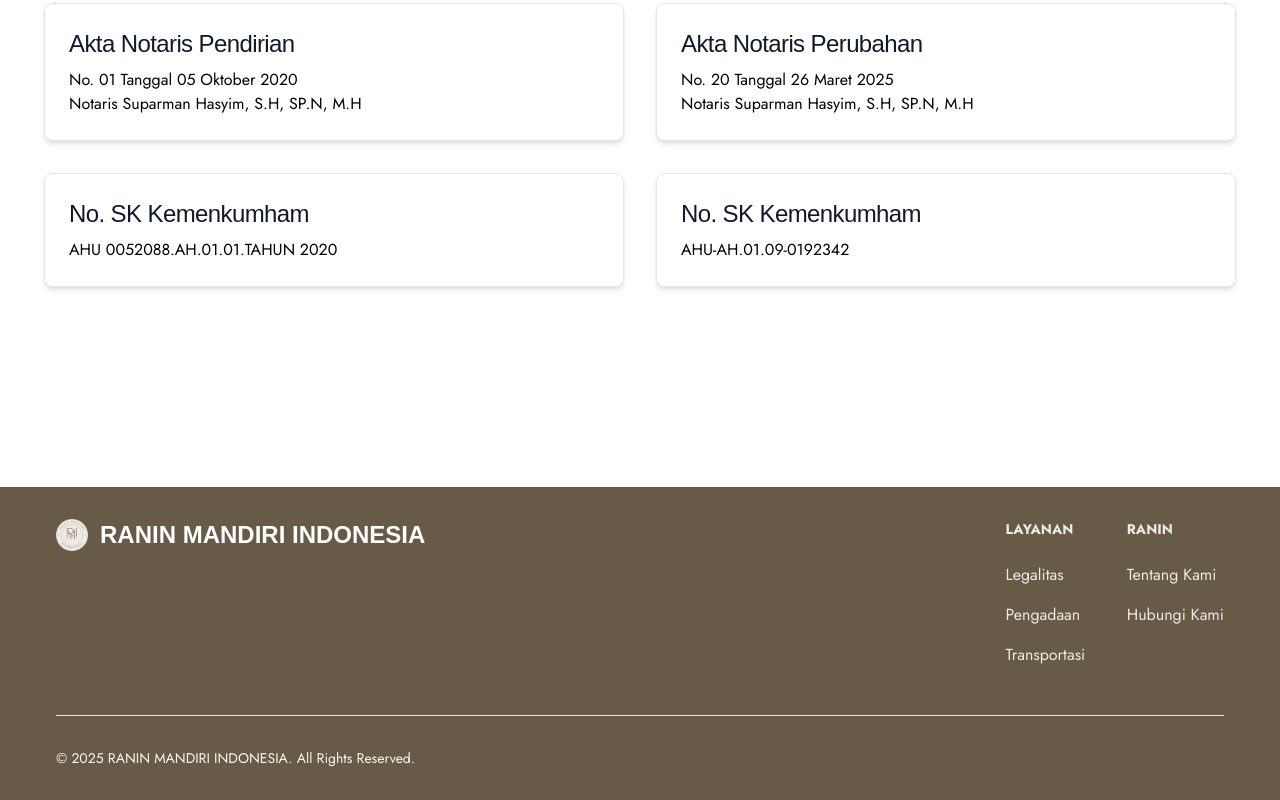
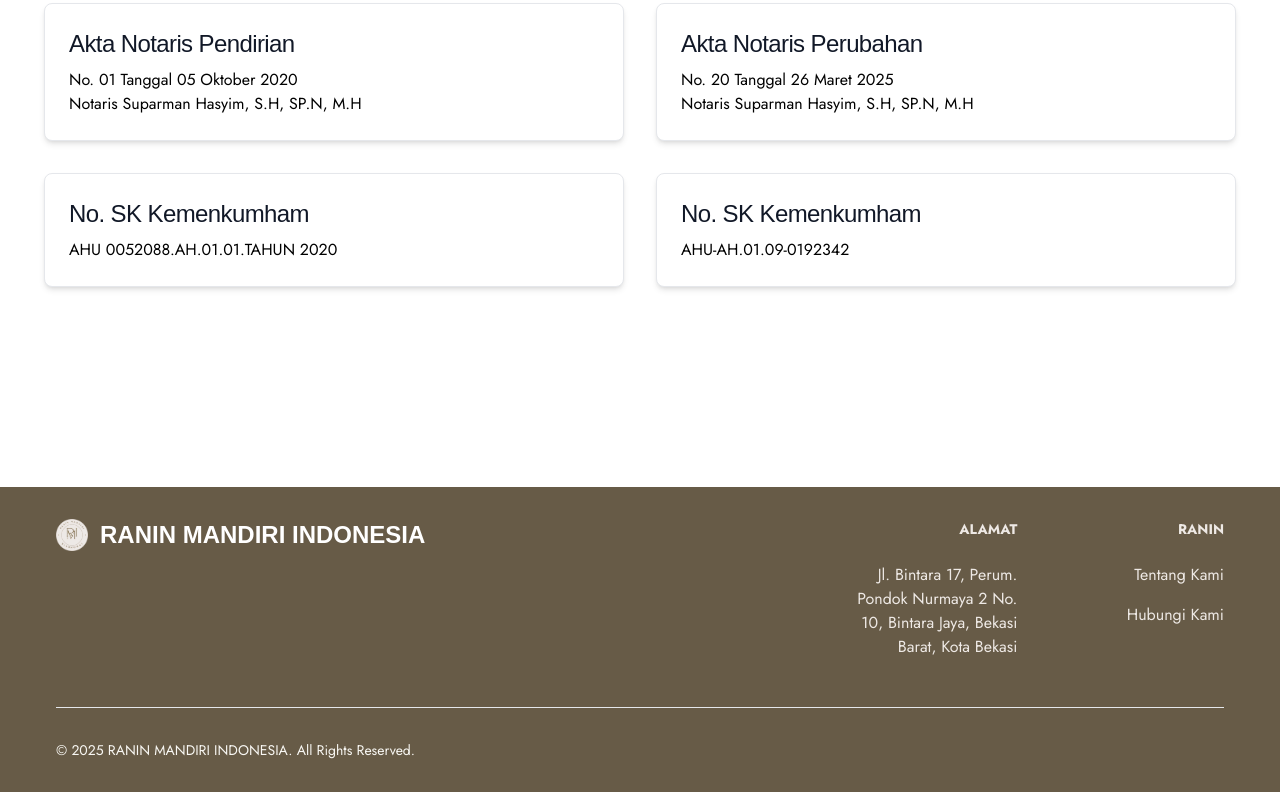
Before and after one commit to hagiaz/ranin-1, a React (Vite) app: page /legal in a window 1280 px wide. Shown: the part 423-1223 px from the top of the page. Built offline with nearby package versions, Linux system fonts and the light colour scheme; a web font is replaced by a local one.

Commit message:
fix footer

```diff
--- a/src/components/Footer.jsx
+++ b/src/components/Footer.jsx
@@ -14,17 +14,13 @@
             </a>
           </div>
 
-          <div className="grid grid-cols-2 gap-8 sm:gap-6 sm:grid-cols-2">
+          <div className="grid grid-cols-3 gap-8 sm:gap-6 sm:grid-cols-2 w-full lg:w-1/3 lg:text-right">
             <div>
-              <h2 className="mb-6 text-sm font-semibold uppercase text-ranin-white">Layanan</h2>
+              <h2 className="mb-6 text-sm font-semibold uppercase text-ranin-white">Alamat</h2>
               <ul className="text-ranin-white font-medium">
-                {['Legalitas', 'Pengadaan', 'Transportasi'].map((item) => (
-                  <li key={item} className="mb-4">
-                    <a href="/product-and-features" className="hover:underline">
-                      {item}
-                    </a>
-                  </li>
-                ))}
+                <li className="mb-4">
+                  <a>Jl. Bintara 17, Perum. Pondok Nurmaya 2 No. 10, Bintara Jaya, Bekasi Barat, Kota Bekasi</a>
+                </li>
               </ul>
             </div>
             <div>
@@ -34,7 +30,7 @@
                   <a href="/about" className="hover:underline">Tentang Kami</a>
                 </li>
                 <li>
-                  <a href="/contact-us" className="hover:underline">Hubungi Kami</a>
+                  <a href="/contact" className="hover:underline">Hubungi Kami</a>
                 </li>
               </ul>
             </div>
```
